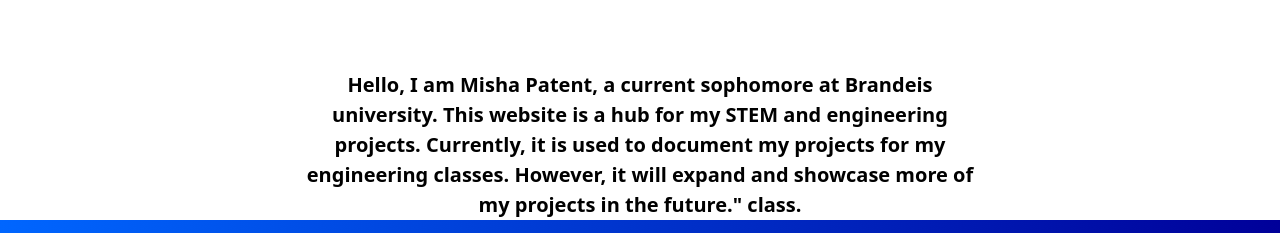
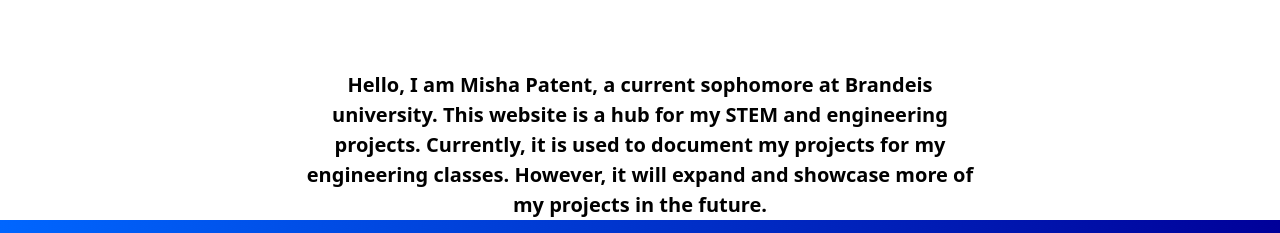
Before and after one commit to mpatent/mpatent.github.io, a plain HTML site: page index.html in a window 1280 px wide. Shown: the part 1203-1436 px from the top of the page. Drawn offline with nearby package versions, Linux system fonts and the light colour scheme; a script that the page names is missing.

Commit message:
Add files via upload

```diff
--- a/index.html
+++ b/index.html
@@ -55,7 +55,7 @@
 
     <section id="banner2">
         <img src="IMAGES/PFP.jpeg" class="PFP" alt="Profile Picture">
-        <p class="description-three">Hello, I am Misha Patent, a current sophomore at Brandeis university. This website is a hub for my STEM and engineering projects. Currently, it is used to document my projects for my engineering classes. However, it will expand and showcase more of my projects in the future." class.</p>
+        <p class="description-three">Hello, I am Misha Patent, a current sophomore at Brandeis university. This website is a hub for my STEM and engineering projects. Currently, it is used to document my projects for my engineering classes. However, it will expand and showcase more of my projects in the future.</p>
     </section>
 
     <script src="https://cdn.jsdelivr.net/npm/bootstrap@5.3.2/dist/js/bootstrap.bundle.min.js"></script>
```
